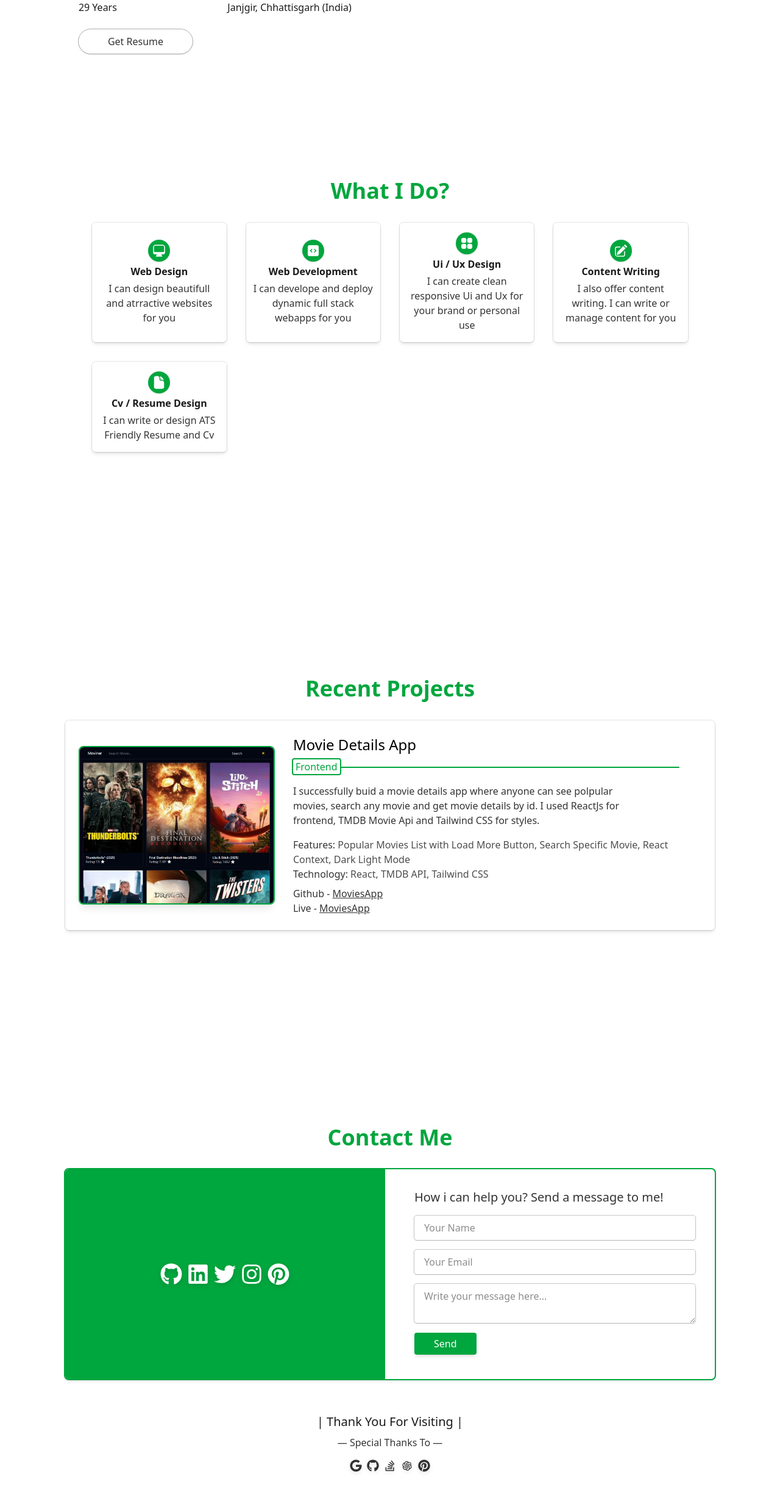
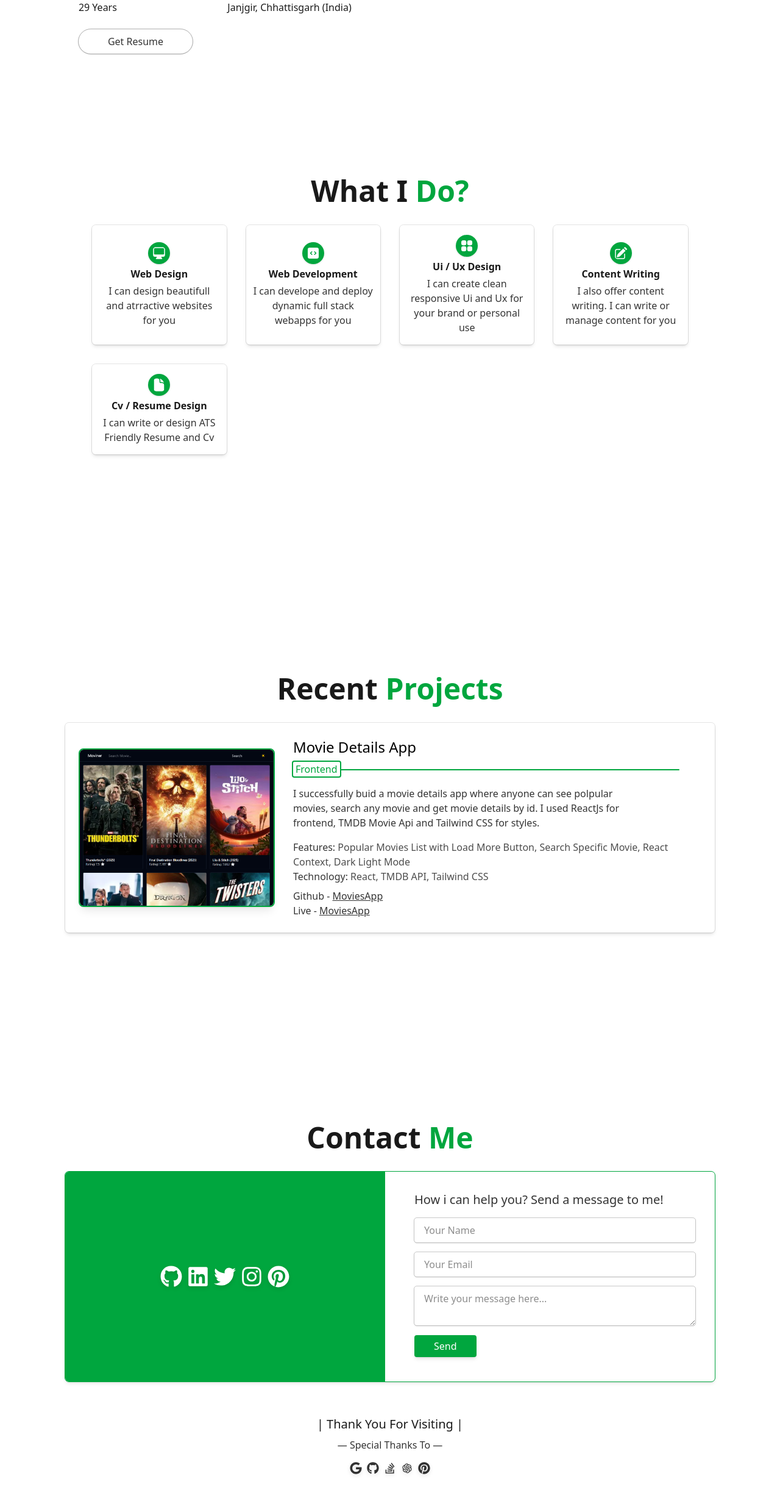
Before and after one commit to Trouble001/Portfolio, a React (Vite) app: page / in a window 1280 px wide. Shown: the part 1483-3939 px from the top of the page at 61% size. Built offline with nearby package versions, Linux system fonts and the light colour scheme.

Commit message:
changing sections heading font sizes and colors

```diff
--- a/src/components/ContactForm.jsx
+++ b/src/components/ContactForm.jsx
@@ -70,7 +70,7 @@ const ContactForm = () => {
         className="w-full px-4 py-2 text-black/90 dark:text-white/80 outline outline-black/20 dark:outline-white/20 mb-4 rounded shadow"></textarea>
       <button
         type="submit"
-        className={`text-white/100 px-8 py-1.5 shadow-md rounded mb-2 ${themeColors[color].bg} transition-colors duration-500`}>Send</button>
+        className={`text-white/100 px-8 py-1.5 shadow-md rounded mb-2 ${themeColors[color].bg} transition-colors duration-500 cursor-pointer`}>Send</button>
         {status === "success" && (
           <p className="text-green-600 text-sm">{message}</p>
         )}
--- a/src/layouts/ContactSection.jsx
+++ b/src/layouts/ContactSection.jsx
@@ -21,9 +21,9 @@ const ContactSection = () => {
         transition={{ duration: 1, ease: "easeOut", delay: 0.4 }}
         className="w-full min-h-screen h-auto flex items-center justify-center">
         <div className="w-full h-full pt-6">
-          <h1 className={`${themeColors[color].text} text-center text-xl sm:text-xl md:text-2xl lg:text-3xl xl:text-4xl font-bold transition-colors duration-500 mb-8`}>Contact Me</h1>
+          <h1 className={`text-black/90 dark:text-white/80 text-center text-2xl sm:text-2xl md:text-3xl lg:text-4xl xl:text-5xl font-bold transition-colors duration-500 mb-8`}>Contact <span className={`transition-colors duration-500 ${themeColors[color].text}`}>Me</span></h1>
 
-          <div className={`w-full h-full grid grid-cols-1 lg:grid-cols-2 gap-4 outline-2 ${themeColors[color].outline} transition-colors duration-500 shadow-md rounded-md`}>
+          <div className={`w-full h-full grid grid-cols-1 lg:grid-cols-2 gap-4 outline ${themeColors[color].outline} transition-colors duration-500 shadow-md rounded-md`}>
             <div className={`w-full h-full py-6 sm:py-6 md:py-8 lg:py-0 flex items-center justify-center rounded-tr-md rounded-tl-md lg:rounded-tl-md lg:rounded-tr-none lg:rounded-bl-md transition-colors duration-500 ${themeColors[color].bg}`}>
               <SocialIcons />
             </div>
--- a/src/layouts/HeroSection.jsx
+++ b/src/layouts/HeroSection.jsx
@@ -10,7 +10,7 @@ const HeroSection = () => {
   const { ref, inView } = useInView({ triggerOnce: true, threshold: 0.2 });
 
   return (
-    <Element name="home" className="w-full min-h-screen h-auto flex items-center justify-center">
+    <Element name="home" className="w-full lg:min-h-screen h-96 flex items-center justify-center">
       <motion.div
         ref={ref}
         initial={{ opacity: 0, y: 40 }}
--- a/src/layouts/Projects.jsx
+++ b/src/layouts/Projects.jsx
@@ -32,7 +32,7 @@ const Projects = () => {
         animate={inView ? { opacity: 1, y: 0 } : {}}
         transition={{ duration: 0.9, ease: "easeOut", delay: 0.3 }}
         className="w-full min-h-screen flex items-center justify-center flex-col pt-18 xl:pt-0">
-        <h1 className={`${themeColors[color].text} text-center text-xl sm:text-xl md:text-2xl lg:text-3xl xl:text-4xl font-bold transition-colors duration-500 mb-8`}>Recent Projects</h1>
+        <h1 className={`text-black/90 dark:text-white/80 text-center text-2xl sm:text-2xl md:text-3xl lg:text-4xl xl:text-5xl font-bold transition-colors duration-500 mb-8`}>Recent <span className={`transition-colors duration-500 ${themeColors[color].text}`}>Projects</span></h1>
         {projects.map(project => (
           <div key={project.id} className="w-full grid grid-cols-1 gap-2 md:gap-2 lg:gap-4 xl:gap-8 lg:grid-cols-3 outline outline-black/10 dark:outline-white/20 p-6 shadow-md rounded-md">
 
--- a/src/layouts/ServicelSection.jsx
+++ b/src/layouts/ServicelSection.jsx
@@ -50,7 +50,7 @@ const ServiceSection = () => {
         transition={{ duration: 0.8, ease: "easeOut", delay: 0.2 }}
         className="w-full min-h-screen flex items-center justify-center">
         <div className="w-full h-full flex flex-col items-center justify-center pt-12 md:pt-0">
-          <h1 className={`text-left text-xl sm:text-xl md:text-2xl lg:text-3xl xl:text-4xl ${themeColors[color].text} font-bold transition-colors duration-500`}>What I Do?</h1>
+          <h1 className={`text-black/90 dark:text-white/80 text-center text-2xl sm:text-2xl md:text-3xl lg:text-4xl xl:text-5xl font-bold transition-colors duration-500`}>What I <span className={`transition-colors duration-500 ${themeColors[color].text}`}>Do?</span></h1>
           <div className="w-11/12 grid grid-cols-1 sm:grid-cols-2 md:grid-cols-3 lg:grid-cols-4 gap-3 sm:gap-4 md:gap-6 lg:gap-6 xl:gap-8 mt-8">
           {services.map((service) => {
             const Icon = service.icon;
```
